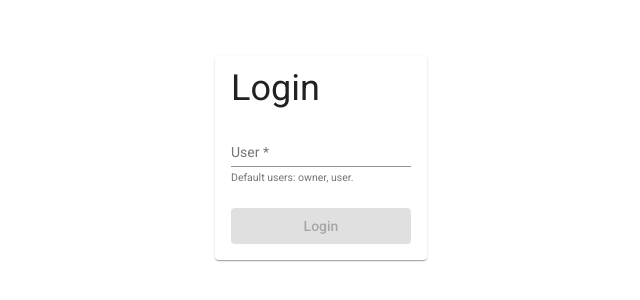
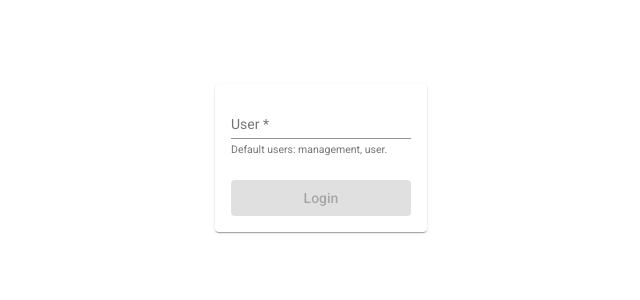
Before and after one commit to misterpy/thermostat-manager, an Angular app in the folder frontend/: page / in a window 1280 px wide. Shown: the part 242-542 px from the top of the page, without its empty margins (319-959 px from the left). Built offline with nearby package versions, Linux system fonts and the light colour scheme; no server answers.

Commit message:
cleanup authentication component

```diff
--- a/frontend/src/features/authentication/components/authentication/authentication.component.html
+++ b/frontend/src/features/authentication/components/authentication/authentication.component.html
@@ -1,6 +1,4 @@
 <mat-card>
-  <h1 class="header">Login</h1>
-
   <form novalidate [formGroup]="loginForm" class="form" (ngSubmit)="login(loginForm.value)">
     <mat-form-field>
       <input matInput
@@ -8,7 +6,7 @@
              placeholder="User"
              formControlName="user">
 
-      <mat-hint>Default users: owner, user.</mat-hint>
+      <mat-hint>Default users: management, user.</mat-hint>
       <mat-error>User required!</mat-error>
     </mat-form-field>
   </form>
--- a/frontend/src/features/authentication/components/authentication/authentication.component.scss
+++ b/frontend/src/features/authentication/components/authentication/authentication.component.scss
@@ -4,10 +4,6 @@
   display: flex;
   align-items: center;
   justify-content: center;
-}
-
-.header {
-  font-size: 36px;
 }
 
 .form {
--- a/frontend/src/features/authentication/components/authentication/authentication.component.ts
+++ b/frontend/src/features/authentication/components/authentication/authentication.component.ts
@@ -30,7 +30,7 @@ export class AuthenticationComponent implements OnInit {
   }
 
   login({user}) {
-    if (!user || !['owner', 'user'].includes(user)) {
+    if (!user || !['management', 'user'].includes(user)) {
       this.snackbar.open('No user found.', 'ok');
       this.loginForm.reset();
       return;
```
